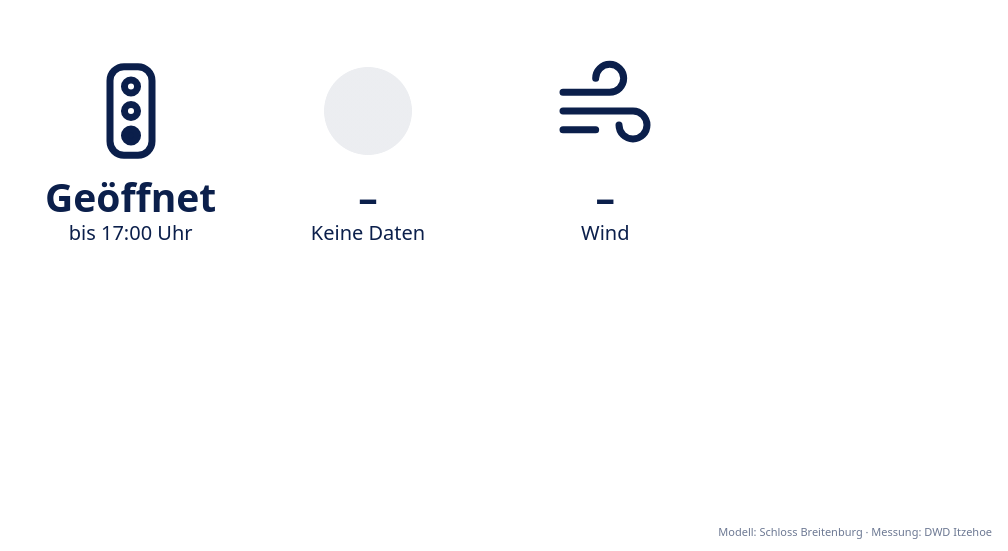
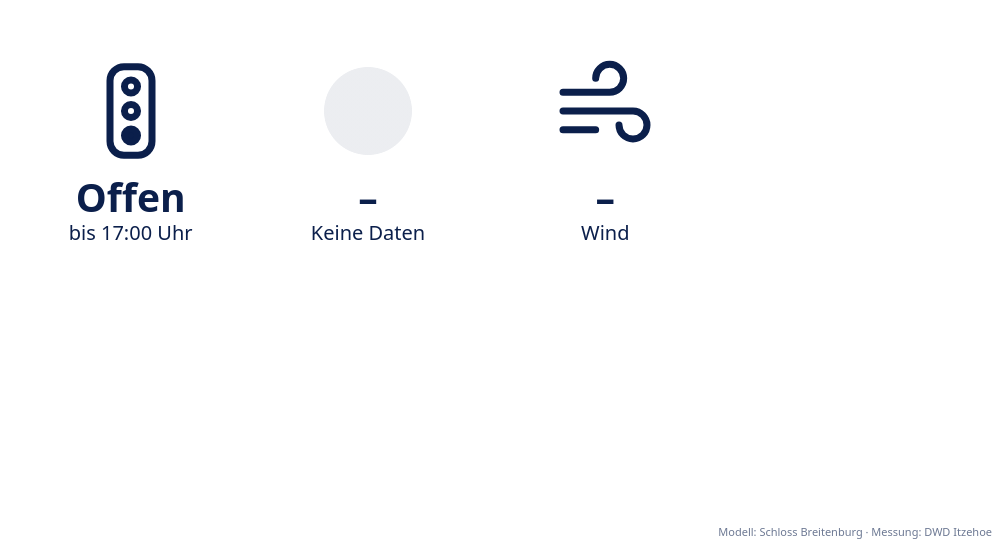
Before and after one commit to lukpon11/weather-widget, a plain HTML site: page index.html in a window 1280 px wide. Shown: the part 249-800 px from the top of the page, without its empty margins (272-1280 px from the left). Drawn offline with Linux system fonts and the light colour scheme; no server answers.

Commit message:
Status label: Offen
Co-Authored-By: Claude Opus 5.5 <noreply@anthropic.com>

```diff
--- a/index.html
+++ b/index.html
@@ -15,7 +15,7 @@
     <div class="ww-col">
       <!-- Platzstatus: Ampel, unterster Kreis gefüllt = grün/geöffnet. shortcut: fest eingetragen, später aus CMS/Feld in Webflow befüllen -->
       <svg class="ww-icon" viewBox="0 0 24 24" aria-hidden="true"><rect x="7.5" y="2.5" width="9" height="19" rx="3"/><circle cx="12" cy="6.75" r="1.4"/><circle cx="12" cy="12" r="1.4"/><circle cx="12" cy="17.25" r="1.4" fill="currentColor"/></svg>
-      <div class="ww-value">Geöffnet</div>
+      <div class="ww-value">Offen</div>
       <div class="ww-label">bis 17:00 Uhr</div>
     </div>
     <div class="ww-col">
```
